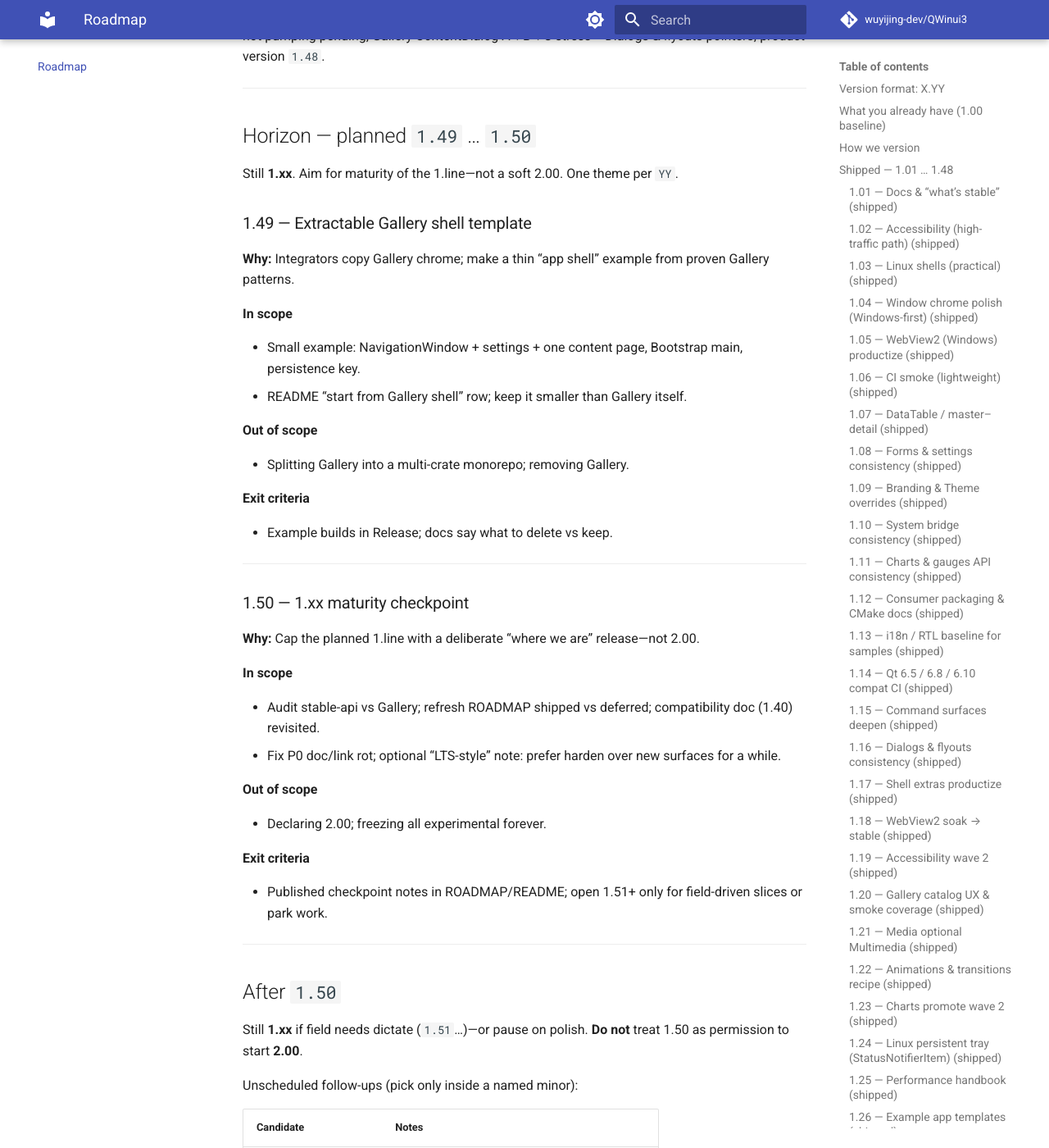
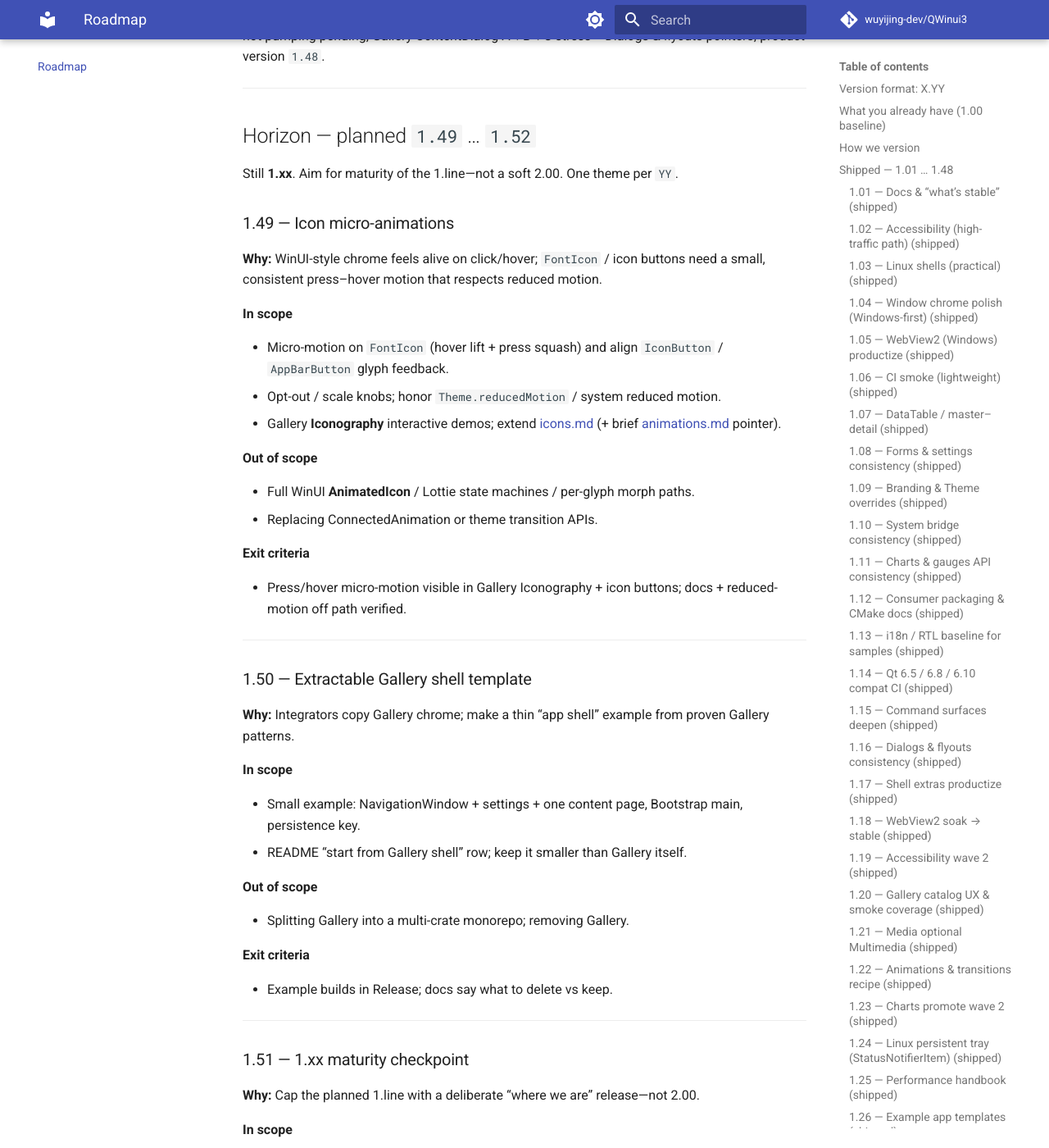
Before and after one commit to wuyijing-dev/QWinui3, an MkDocs documentation site: the page built from docs/roadmap.md, in a window 1280 px wide and 1400 px high, scrolled down 9379 px. Shown: the whole window at 82% size. Built offline with MkDocs 1.6.1 and Material for MkDocs 9.7.7, drawn with Linux system fonts in a browser that asks for light colours; comment, search, counter and statistics services are not loaded; some of the changed text lies outside the part shown.

Commit message:
Plan 1.49 icon micro-animations and extend 1.xx horizon.
Shift Gallery shell to 1.50, maturity checkpoint to 1.51, and add a 1.52 field-polish buffer.

```diff
--- a/docs/roadmap.md
+++ b/docs/roadmap.md
@@ -1,8 +1,8 @@
 # QWinUI3 Roadmap
 
 **Current:** **1.48**
-**Next up:** **1.49** (Extractable Gallery shell template)
-**Planned through:** **1.50** (1.xx maturity checkpoint)
+**Next up:** **1.49** (Icon micro-animations)
+**Planned through:** **1.52** (field / polish buffer after maturity checkpoint)
 **Qt:** 6.5+ (recommended 6.8 LTS) — [qt-version-compat.md](qt-version-compat.md)
 
 This plan starts from **what 1.00 already was**, then walks **small `1.xx` minors**. Stay on **1.xx for a long time**. **2.00 is not next**—only when we truly need breaking changes.
@@ -256,11 +256,32 @@ Do not plan as if the kit is empty. Rough inventory today:
 
 ---
 
-## Horizon — planned `1.49` … `1.50`
+## Horizon — planned `1.49` … `1.52`
 
 Still **1.xx**. Aim for maturity of the 1.line—not a soft 2.00. One theme per `YY`.
 
-### 1.49 — Extractable Gallery shell template
+### 1.49 — Icon micro-animations
+
+**Why:** WinUI-style chrome feels alive on click/hover; `FontIcon` / icon buttons need a small, consistent press–hover motion that respects reduced motion.
+
+**In scope**
+
+- Micro-motion on `FontIcon` (hover lift + press squash) and align `IconButton` / `AppBarButton` glyph feedback.
+- Opt-out / scale knobs; honor `Theme.reducedMotion` / system reduced motion.
+- Gallery **Iconography** interactive demos; extend [icons.md](icons.md) (+ brief [animations.md](animations.md) pointer).
+
+**Out of scope**
+
+- Full WinUI **AnimatedIcon** / Lottie state machines / per-glyph morph paths.
+- Replacing ConnectedAnimation or theme transition APIs.
+
+**Exit criteria**
+
+- Press/hover micro-motion visible in Gallery Iconography + icon buttons; docs + reduced-motion off path verified.
+
+---
+
+### 1.50 — Extractable Gallery shell template
 
 **Why:** Integrators copy Gallery chrome; make a thin “app shell” example from proven Gallery patterns.
 
@@ -279,7 +300,7 @@ Still **1.xx**. Aim for maturity of the 1.line—not a soft 2.00. One theme per
 
 ---
 
-### 1.50 — 1.xx maturity checkpoint
+### 1.51 — 1.xx maturity checkpoint
 
 **Why:** Cap the planned 1.line with a deliberate “where we are” release—not 2.00.
 
@@ -294,20 +315,40 @@ Still **1.xx**. Aim for maturity of the 1.line—not a soft 2.00. One theme per
 
 **Exit criteria**
 
-- Published checkpoint notes in ROADMAP/README; open 1.51+ only for field-driven slices or park work.
+- Published checkpoint notes in ROADMAP/README; open 1.52+ only for field-driven slices or park work.
 
 ---
 
-## After `1.50`
+### 1.52 — Field polish buffer (planned)
 
-Still **1.xx** if field needs dictate (`1.51`…)—or pause on polish. **Do not** treat 1.50 as permission to start **2.00**.
+**Why:** After the checkpoint, keep one named slot for regressions and small harden passes without inventing a new product surface.
+
+**In scope**
+
+- Portal / DPI / tray / WebView2 / packaging field fixes reported after 1.51.
+- Doc/link rot and Gallery recipe gaps only when cheap.
+
+**Out of scope**
+
+- New control families; AnimatedIcon/Lottie productization; starting 2.00.
+
+**Exit criteria**
+
+- At least one shipped harden notes block (or explicitly “no field P0 — skip / defer”).
+
+---
+
+## After `1.52`
+
+Still **1.xx** if field needs dictate (`1.53`…)—or pause on polish. **Do not** treat 1.51/1.52 as permission to start **2.00**.
 
 Unscheduled follow-ups (pick only inside a named minor):
 
 | Candidate | Notes |
-|-----------|--------|
-| **1.51+ field fixes** | Portal / DPI / tray / WebView2 regressions from users |
+|-----------|-------|
+| **1.53+ field fixes** | Portal / DPI / tray / WebView2 regressions from users |
 | **Extra locale packs** | Only if 1.45 workflow stays cheap |
+| **AnimatedIcon / Lottie** | Only if a thin optional path stays cheap after 1.49 micro-motion |
 | **vcpkg / Conan sketches** | Packaging experiments—not a product promise |
 
 Order remains flexible; do not bundle into mega-minors.
@@ -324,7 +365,7 @@ Consider 2.00 only if several of these become true:
 - Need a new packaging/ABI contract that breaks 1.xx consumers
 - Need to drop an old Qt floor or OS policy in a breaking way
 
-Until then: **stay on 1.xx**, bump `YY` for each slice. Prefer finishing through **1.50** before even drafting 2.00 scope.
+Until then: **stay on 1.xx**, bump `YY` for each slice. Prefer finishing through **1.51** (maturity checkpoint) before even drafting 2.00 scope.
 
 ---
 
@@ -337,6 +378,7 @@ Unscheduled; pick up only inside a named `1.xx` minor (or never):
 - Full Fluent visual redesign / Fluent 2 Style fork
 - Screenshot diffs for every Gallery page
 - Extra Gallery language packs (beyond 1.45 seed path)
+- Full AnimatedIcon / Lottie state machines (thin path may follow 1.49)
 - New chart engines / WebGL
 - Official vcpkg/Conan ports as supported products
 
```
Also changed, not shown: ROADMAP.md (+53 -11 lines).
